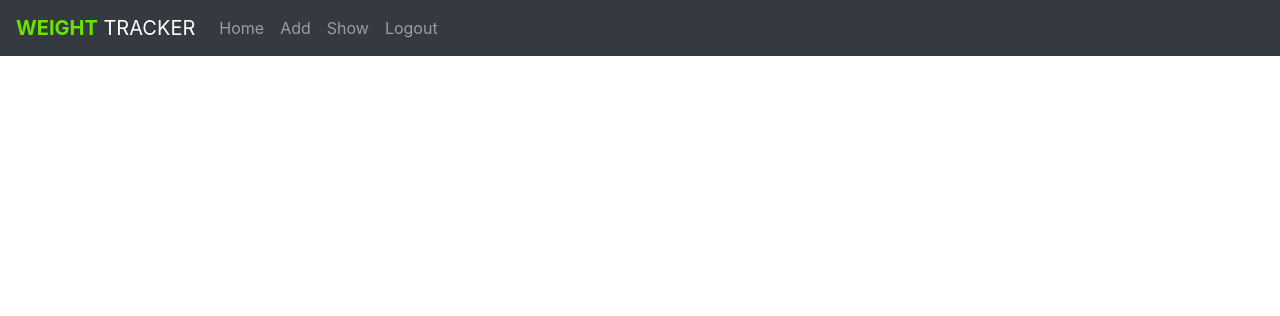
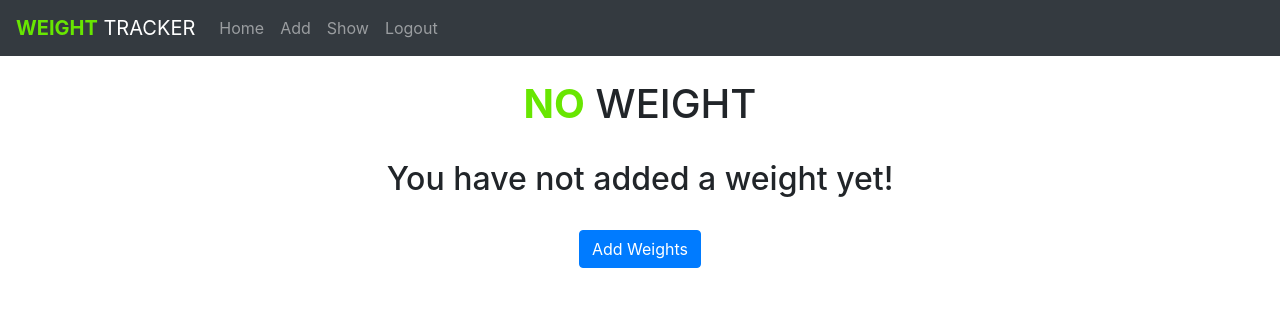
Before and after one commit to DjalalZt/Weight_Tracker, a Flask app: page /show in a window 1280 px wide. Shown: the top 316 px of the page. Run offline with Flask 2, Linux system fonts and the light colour scheme; a user stored in the database is signed in; data that the repository does not hold is empty; some libraries are stand-ins or nearby versions.

Commit message:
Finished the project (for now)

```diff
--- a/app/static/index.js
+++ /dev/null
@@ -1,8 +0,0 @@
-function deleteNote(noteId) {
-fetch("/delete-note", {
-      method: "POST",
-      body: JSON.stringify({ noteId: noteId }),
-    }).then((_res) => {
-      window.location.href = "/";
-    });
-}
--- a/app/templates/show.html
+++ b/app/templates/show.html
@@ -1,3 +1,29 @@
 {% extends "base.html" %}
 
 {% block title %}Show Weights{% endblock %}
+
+{% block content %}
+    <br>
+    <h1 align="center"><b style="color: rgb(104, 230, 1);">SHOW</b> WEIGHT</h1>
+    <br>
+    <table class="table table-dark table-striped table-hover">
+        <thead>
+            <tr>
+                <th scope="col">Weight</th>
+                <th scope="col">Date and Time</th>
+            </tr>
+        </thead>
+        <tbody>
+            {% for value in weight %}
+                <tr>
+                    <td>{{ value.weight }}</td>
+                    <td>{{ value.date }}</td>
+                </tr>
+            {% endfor %}
+    </table>
+    <br>
+    <div align="center">
+        <a href="/add" class="btn btn-primary">Add Weights</a>
+        <a href="/delete" class="btn btn-outline-danger">Clear Weights</a>
+    </div>
+{% endblock %}
--- /dev/null
+++ b/app/templates/show_empty.html
@@ -0,0 +1,14 @@
+{% extends "base.html" %}
+
+{% block title %}Show Weights{% endblock %}
+
+{% block content %}
+    <br>
+    <h1 align="center"><b style="color: rgb(104, 230, 1);">NO</b> WEIGHT</h1>
+    <br>
+    <div align="center">
+        <h2>You have not added a weight yet!</h2>
+        <br>
+        <a href="/add" class="btn btn-primary">Add Weights</a>
+    </div>
+{% endblock %}
--- a/app/views.py
+++ b/app/views.py
@@ -35,17 +35,17 @@ def add():
 @views.route('/show')
 @login_required
 def show():
-    return render_template("show.html", user=current_user)
+    weight = Weights.query.all()
+    if weight:
+        return render_template("show.html", user=current_user, weight=weight)
+    else:
+        return render_template("show_empty.html", user=current_user)
 
+@views.route('/delete')
+def delete():
+    weight_delete = Weights.query.all()
+    for weight in weight_delete:
+        db.session.delete(weight)
+        db.session.commit()
 
-##@views.route('/delete-note', methods=['POST'])
-##def delete_note():
-##    note = json.loads(request.data)
-##    noteId = note['noteId']
-##    note = Note.query.get(noteId)
-##    if note:
-##        if note.user_id == current_user.id:
-##            db.session.delete(note)
-##            db.session.commit()
-
-##    return jsonify({})
+    return redirect(url_for('views.home'))
```
Also changed, not shown: app/database.db.
